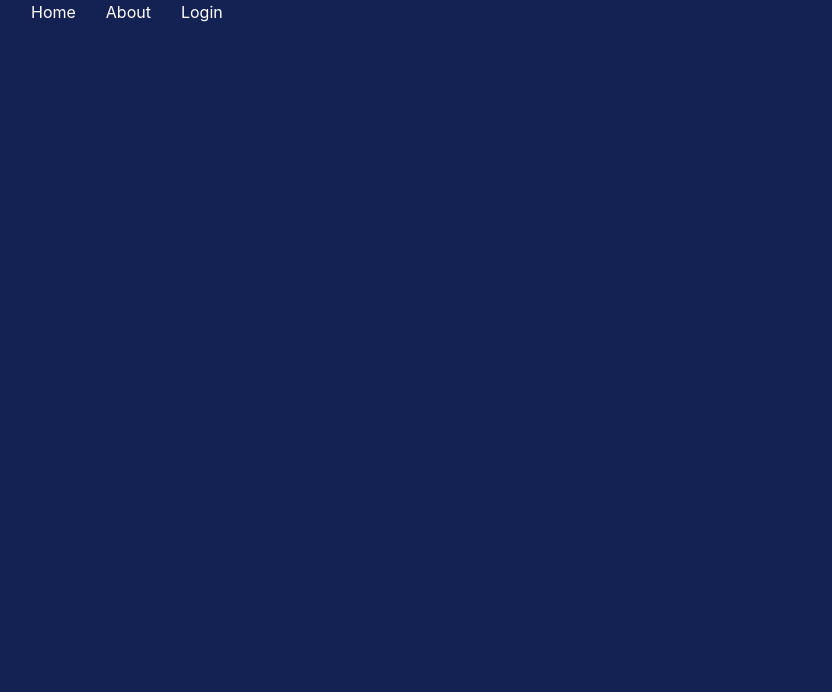
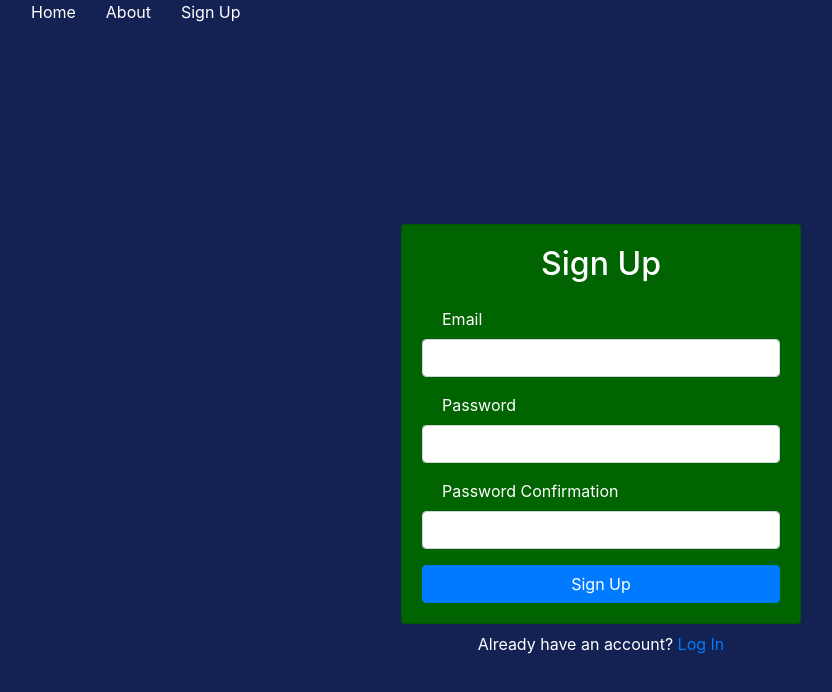
Before and after one commit to czhou578/DistanceCalc, a React (Create React App) app in the folder my-app/: page /SignUp in a window 1280 px wide. Shown: the top 692 px of the page, without its empty margins (39-871 px from the left). Built offline with nearby package versions, Linux system fonts and the light colour scheme; no server answers.

Commit message:
fixed router infinite loop

```diff
--- a/my-app/src/App.js
+++ b/my-app/src/App.js
@@ -1,4 +1,4 @@
-import Login from './components/Login';
+import SignUp from './components/SignUp'
 import './App.css';
 import'./components/ResultCard'
 import React, { Component } from 'react';
@@ -36,8 +36,8 @@ export default class App extends Component {
                 <Link to='/About'>
                   <li>About</li>
                 </Link>
-                <Link to='/Login'>
-                  <li>Login</li>
+                <Link to='/SignUp'>
+                  <li>Sign Up</li>
                 </Link>
               </ul>
             </nav>
@@ -45,7 +45,7 @@ export default class App extends Component {
           <Switch>
             <Route path="/" exact component={Home} />
             <Route path="/About" component={About} />
-            <Route path="/Login" component={Login} />
+            <Route path="/SignUp" component={SignUp} />
           </Switch>
         </div>
       </Router>
--- a/my-app/src/components/Login.jsx
+++ b/my-app/src/components/Login.jsx
@@ -1,28 +1,46 @@
-import React, {useRef} from "react";
-import {Form, Button, Card, Container } from 'react-bootstrap'
+import React, {useRef, useState} from "react";
+import {Form, Button, Card, Container, Alert} from 'react-bootstrap'
 import "bootstrap/dist/css/bootstrap.min.css"
 import { AuthProvider, useAuth } from "../contexts/AuthContext";
+import { BrowserRouter as Router, Link, Route, Switch } from "react-router-dom";
+import SignUp from "./SignUp";
 
 export default function Login(props) {
   const emailRef = useRef()
   const passwordRef = useRef()
-  const passwordConfirmRef = useRef()
   const { signup } = useAuth();
+  const [error, setError] = useState('')
+  const [loading, setLoading] = useState(false)
 
-  function handleSubmit(e) {
+  async function handleSubmit(e) {
     e.preventDefault();
-    signup(emailRef.current.value, passwordRef.current.value)
+
+    try {
+      setError('')
+      setLoading(true)
+      await signup(emailRef.current.value, passwordRef.current.value)
+
+    } catch (error) {
+      setLoading(false)
+      setError('Failed to create an account')
+    }
+
   }
 
   return (
     <AuthProvider>
+      <Router>
     <Container className="d-flex align-items-center justify-content-center"
       style={{minHeight: "100vh"}}>
         <div className="w-100" style={{maxWidth: "400px"}}>
+              <Switch>
+                <Route exact path="/Sign-Up" component={SignUp} />
+              </Switch>
           <Card style={{backgroundColor: 'darkgreen'}}>
             <Card.Body>
-                <h2 className="text-center mb-4" style={{color: 'white'}}>Sign Up</h2>
-                  <Form>
+              <h2 className="text-center mb-4" style={{color: 'white'}}>Log In</h2>
+                {error && <Alert variant="danger">{error}</Alert>}
+                <Form onSubmit={handleSubmit}>
                   <Form.Group id="email">
                     <Form.Label>Email</Form.Label>
                     <Form.Control type="email" ref={emailRef} required/>
@@ -31,19 +49,16 @@ export default function Login(props) {
                     <Form.Label color="green">Password</Form.Label>
                     <Form.Control type="password" ref={passwordRef} required/>
                   </Form.Group>
-                    <Form.Group id="password-confirm">
-                      <Form.Label>Password Confirmation</Form.Label>
-                      <Form.Control type="password" ref={passwordConfirmRef} required/>
-                    </Form.Group>
-                    <Button type="submit" className="w-100">Sign Up</Button>
+                  <Button type="submit" className="w-100" disabled={loading}>Log In</Button>
                 </Form>
             </Card.Body>
           </Card>
           <div className="w-100 text-center mt-2" style={{color: 'white'}}>
-              Already have an account? Log In
+            Need an account? <Link to="/Sign-Up">Sign Up</Link>
           </div>
         </div>
     </Container>
+          </Router>
     </AuthProvider>
   )
 }
--- /dev/null
+++ b/my-app/src/components/SignUp.jsx
@@ -0,0 +1,71 @@
+import React, {useRef, useState} from "react";
+import {Form, Button, Card, Container, Alert} from 'react-bootstrap'
+import "bootstrap/dist/css/bootstrap.min.css"
+import { AuthProvider, useAuth } from "../contexts/AuthContext";
+import { BrowserRouter as Router, Link, Route, Switch } from "react-router-dom";
+import Login from "./Login";
+
+export default function SignUp(props) {
+  const emailRef = useRef()
+  const passwordRef = useRef()
+  const passwordConfirmRef = useRef()
+  const { signup } = useAuth();
+  const [error, setError] = useState('')
+  const [loading, setLoading] = useState(false)
+
+  async function handleSubmit(e) {
+    e.preventDefault();
+    if (passwordRef.current.value !== passwordConfirmRef.current.value) {
+      return setError('Passwords do not match')
+    }
+    try {
+      setError('')
+      setLoading(true)
+      await signup(emailRef.current.value, passwordRef.current.value)
+
+    } catch (error) {
+      setLoading(false)
+      setError('Failed to create an account')
+    }
+
+  }
+
+  return (
+    <AuthProvider>
+      <Router>
+      <Container className="d-flex align-items-center justify-content-center"
+        style={{minHeight: "100vh"}}>
+          <div className="w-100" style={{maxWidth: "400px"}}>
+                <Switch>
+                  <Route exact path="/LogIn" component={Login} />
+                </Switch>
+            <Card style={{backgroundColor: 'darkgreen'}}>
+              <Card.Body>
+                <h2 className="text-center mb-4" style={{color: 'white'}}>Sign Up</h2>
+                  {error && <Alert variant="danger">{error}</Alert>}
+                  <Form onSubmit={handleSubmit}>
+                    <Form.Group id="email">
+                      <Form.Label>Email</Form.Label>
+                      <Form.Control type="email" ref={emailRef} required/>
+                    </Form.Group>
+                    <Form.Group id="password">
+                      <Form.Label color="green">Password</Form.Label>
+                      <Form.Control type="password" ref={passwordRef} required/>
+                    </Form.Group>
+                    <Form.Group id="password-confirm">
+                      <Form.Label>Password Confirmation</Form.Label>
+                      <Form.Control type="password" ref={passwordConfirmRef} required/>
+                    </Form.Group>
+                    <Button type="submit" className="w-100" disabled={loading}>Sign Up</Button>
+                  </Form>
+              </Card.Body>
+            </Card>
+            <div className="w-100 text-center mt-2" style={{color: 'white'}}>
+              Already have an account? <Link to="/LogIn">Log In</Link>
+            </div>
+          </div>
+      </Container>
+      </Router>
+    </AuthProvider>
+  )
+}
--- a/my-app/src/contexts/AuthContext.jsx
+++ b/my-app/src/contexts/AuthContext.jsx
@@ -10,14 +10,17 @@ export function useAuth() { //returns the current context
 
 export function AuthProvider({children}) {
   const [currentUser, setCurrentUser] = useState()
+  const [loading, setLoading] = useState(true) //by default is loading
 
   function signup(email, password) {
     return auth.createUserWithEmailAndPassword(email, password)
   }
 
-  useEffect(() => {
+  //after runs useeffect, then the authentication of existing user is done
+  useEffect(() => { //firebase sets tokens automatically (deal with initial loading state)
     const unsubscriber = auth.onAuthStateChanged(user => {
-      setCurrentUser(user)
+      setCurrentUser(user) //set user before set loading
+      setLoading(false)
     })
 
     return unsubscriber
@@ -28,9 +31,10 @@ export function AuthProvider({children}) {
     signup
   }
 
+  //don't render anything in application until the user is set!!
   return (
     <AuthContext.Provider value={value}>
-      {children}
+      {!loading && children}
     </AuthContext.Provider>
   )
 }
```
Lines whose indentation alone changed are shown as unchanged.
